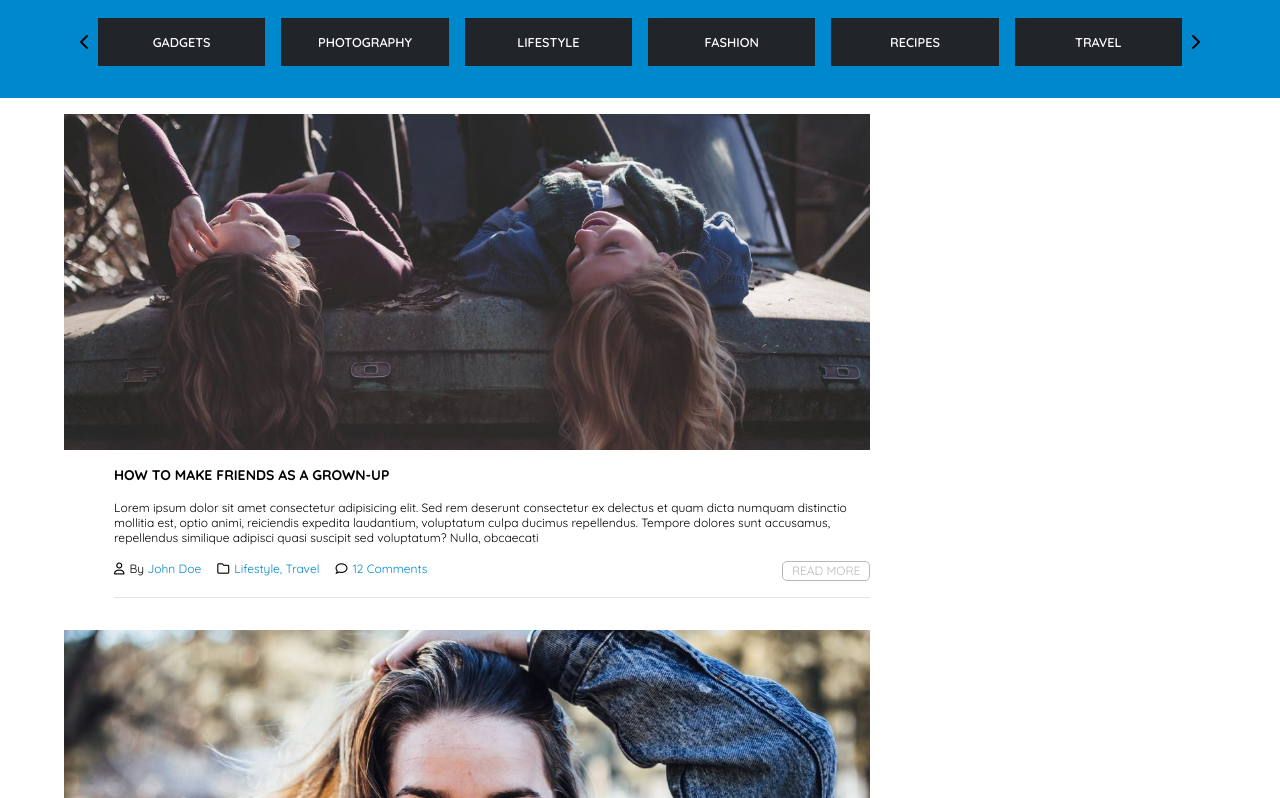
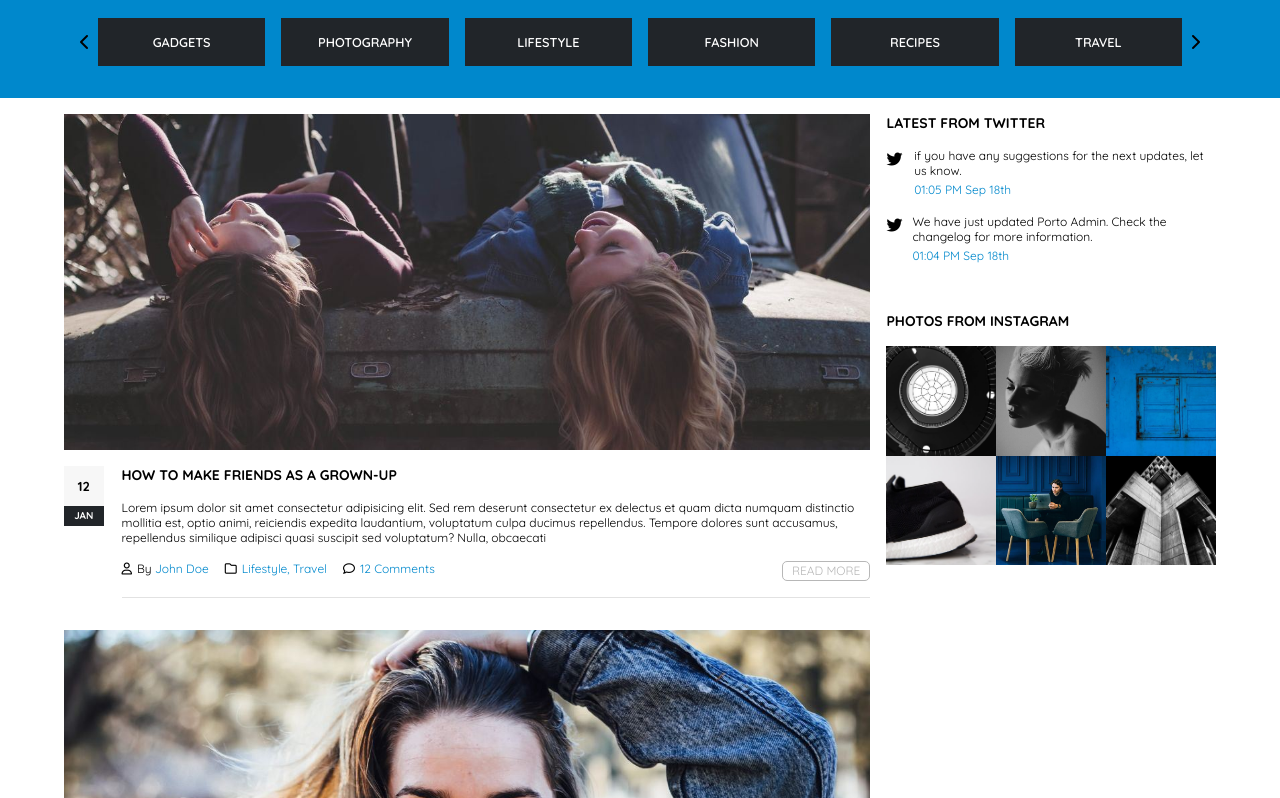
Before and after one commit to PietroSavini/proj-html-vuejs, a Vue app: page / in a window 1280 px wide. Shown: the part 1187-1985 px from the top of the page. Built offline with nearby package versions, Linux system fonts and the light colour scheme.

Commit message:
ADD aside section

```diff
--- a/src/components/AppMain.vue
+++ b/src/components/AppMain.vue
@@ -31,10 +31,11 @@ export default {
                     author: "John Doe",
                     tags: "Lifestyle, Travel",
                     comments: "12 Comments",
-                    date: {
-                        day: "12",
-                        month: "Jan",
+                    date:{
+                        day:"12",
+                        month:"JAN"
                     }
+
                 },
                 {
                     img: "blog-55 (1).jpg",
@@ -75,12 +76,42 @@ export default {
                     author: "John Doe",
                     tags: "Travel, Lifestyle",
                     comments: "12 Comments",
-                    date: {
+                    date:{
                         day: "12",
                         month: "Jan",
                     }
                 },
+            ],
+            fromTwitter:[
+                {
+                    message:"if you have any suggestions for the next updates, let us know.",
+                    date:"01:05 PM Sep 18th",
+                },
+                {
+                    message:"We have just updated Porto Admin. Check the changelog for more information.",
+                    date:"01:04 PM Sep 18th",
+                },
+            ],
+            fromInstagramImg:[
 
+                {
+                    img:"29739607_2020680068220520_4509928046932787200_n.jpg",
+                },
+                {
+                    img:"30087804_253872848488989_8792603541668626432_n.jpg",
+                },
+                {
+                    img:"29415620_196477127626244_3250318472361541632_n.jpg",
+                },
+                {
+                    img:"30078414_1274410412703843_8290935809419247616_n.jpg",
+                },
+                {
+                    img:"30077195_2066750973610181_3733150062893596672_n.jpg",
+                },
+                {
+                    img:"29415304_166583630713703_1032667922171953152_n.jpg",
+                },
             ]
 
         }
@@ -106,19 +137,26 @@ export default {
         <section class="home-page">
             <div class="wrapper">
                 <div class="row fl">
+                    <!-- main content -->
                     <div class="hp-col lg">
                         <div v-for="post in posts" class="hp-post">
                             <div class="post-img">
                                 <img :src="getImgUrl(post.img)" alt="">
                             </div>
                             <div class="post-details fl">
-                                <div class="calendar">
+
+                                <div class="calendar fl column">
+                                    <!-- messi in maniera statica in quanto in maniera dinamica{{post.date.day/month}}non funzionava -->
+                                    <span class="day">12</span>
+                                    <span class="month">JAN</span>
 
                                 </div>
+
                                 <div class="post-text fl column">
                                     <h3 class="post-title">{{ post.title }}</h3>
                                     <p class="post-desciption">{{ post.description }}</p>
                                     <div class="other-details fl j-between">
+
                                         <div class="stats">
                                             <span>
                                                 <i class="fa-regular fa-user"></i>By
@@ -137,12 +175,38 @@ export default {
                                         </div>
                                         <span class="btn ">Read More</span>
                                     </div>
+
                                 </div>
 
                             </div>
                         </div>
                     </div>
-                    <div class="hp-col sm"></div>
+                    <!-- /main content -->
+
+                    <!-- aside content -->
+                    <div class="hp-col sm">
+
+                        <div class="from-twitter">
+                            <h3>latest from twitter</h3>
+                            <div v-for="message in fromTwitter" class="message fl">
+                                <i class="fa-brands fa-twitter"></i>
+                                <div class="message-details">
+                                    <p>{{message.message}}</p>
+                                    <span>{{message.date}}</span>
+                                </div>
+                            </div>
+                        </div>
+
+                        <div class="from-instagram">
+                            <h3>photos from instagram</h3>
+                            <div class="img-container fl wrap">
+                                <div  v-for="item in fromInstagramImg" class="img">
+                                    <img :src="getImgUrl(item.img)" alt="">
+                                </div>
+                            </div>
+                        </div>
+                    </div>
+                    <!-- /aside content -->
                 </div>
             </div>
         </section>
@@ -202,6 +266,26 @@ export default {
             .calendar {
                 width: 50px;
                 padding-top: 1rem;
+                margin-right: .5rem;
+                text-align: center;
+                &>span{
+                    display: inline-block;
+                    font-size: 13px;
+                    font-weight: 900;
+                    width: 80%;
+                    &.day{
+                        background-color: $bg-lgray1 ;
+                        height: 40px;
+                        line-height: 40px;
+                    }
+                    &.month{
+                        background-color: $bg-dgray1;
+                        color: #ffffff;
+                        font-size: 10px;
+                        height: 20px;
+                        line-height: 20px;
+                    }
+                }
             }
 
             .post-text {
@@ -238,7 +322,7 @@ export default {
                                 margin-right: 1rem;
                                 color: $text-blue ;
 
-                                &hover {
+                                &:hover {
                                     text-decoration: underline;
                                 }
                             }
@@ -256,5 +340,40 @@ export default {
 
     .sm {
         width: 30%;
+        padding-left: 1rem;
+        .from-twitter{
+            .message{
+                margin-bottom: 1rem;
+                i{
+                    display: block;
+                    width: 20px;
+                    margin-right: 10px;
+                    padding-top: 3px;
+
+                }
+                p{
+                    font-size: 12px;
+                }
+                .message-details{
+                    display: block;
+                    span{
+                        font-size: 12px;
+                        color: $text-blue ;
+                    }
+                }
+
+            }
+        }
+
+        .from-instagram{
+            margin-top: 3rem;
+            .img-container{
+
+                .img{
+                    width:calc(100% / 3);
+                    height: 50%;
+                }
+            }
+        }
     }
 }</style>
```
